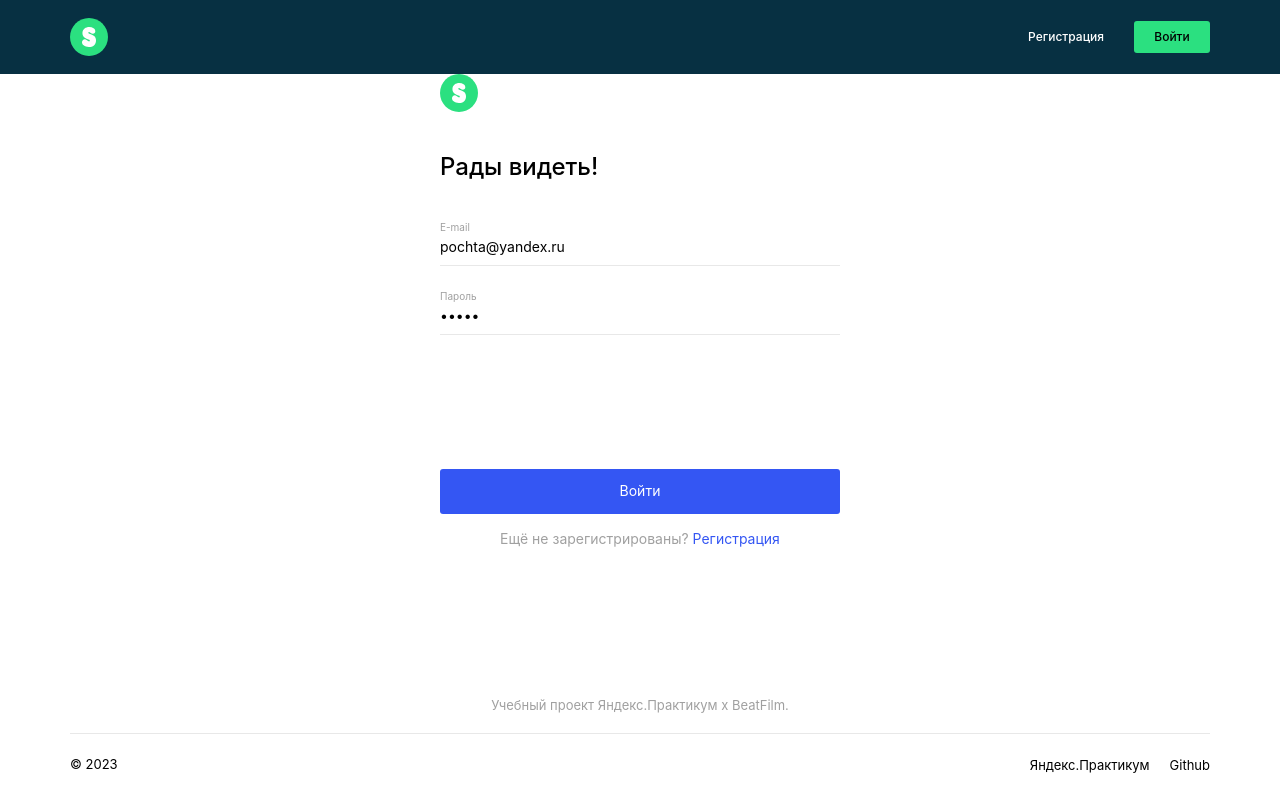
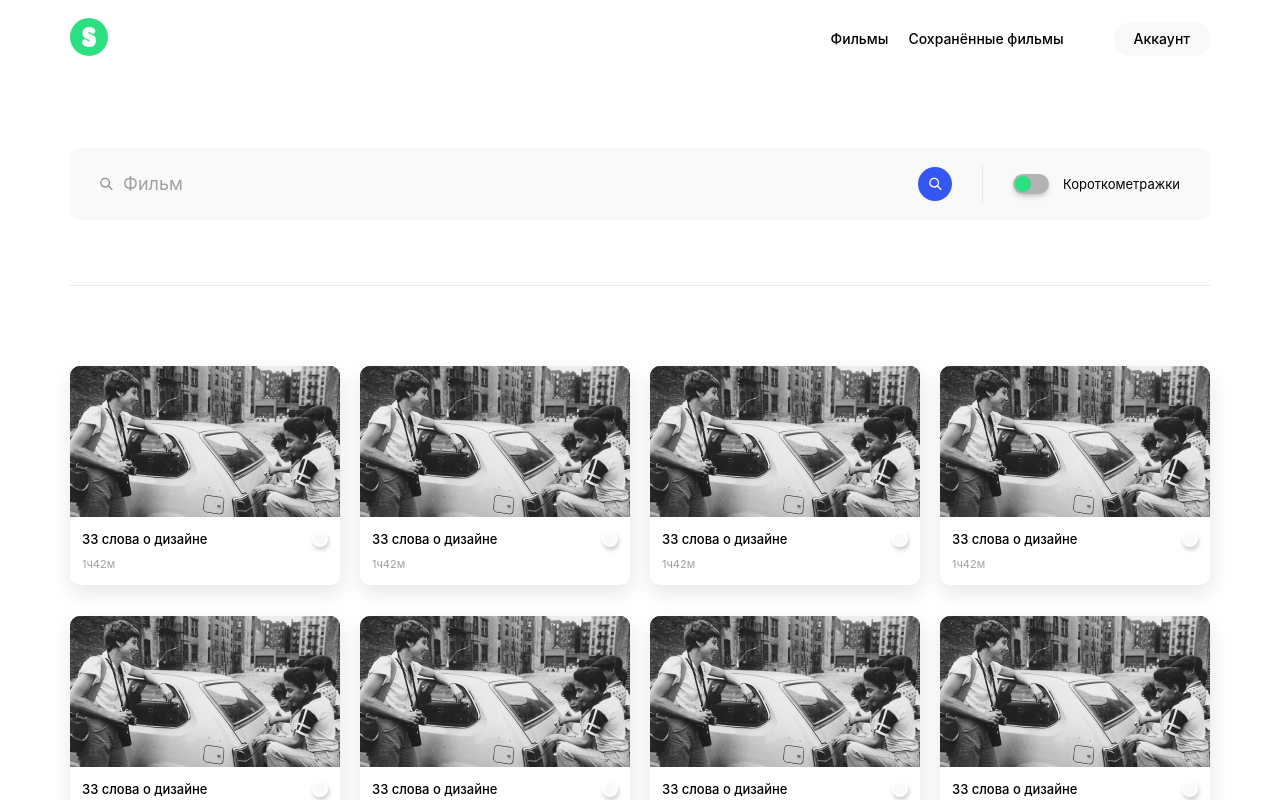
Before and after one commit to Raznex/movies-explorer-frontend, a React (Create React App) app: page /saved-movies in a window 1280 px wide. Shown: the top 800 px of the page. Built offline with nearby package versions, Linux system fonts and the light colour scheme.

Commit message:
Добавил открытие меню

```diff
--- a/package.json
+++ b/package.json
@@ -1,6 +1,7 @@
 {
   "name": "movies-explorer-frontend",
   "version": "0.1.0",
+  "homepage": "/",
   "private": true,
   "dependencies": {
     "@testing-library/jest-dom": "^5.16.5",
--- a/src/components/App/App.js
+++ b/src/components/App/App.js
@@ -1,25 +1,69 @@
 import './App.css';
+import React from "react";
 import Header from "../Header/Header";
 import Login from "../Login/Login";
 import Footer from "../Footer/Footer";
-// import PageNotFound from "../PageNotFound/PageNotFound";
-// import Main from "../Main/Main";
-// import Profile from "../Profile/Profile";
-// import Register from "../Register/Register";
-// import Movies from "../Movies/Movies";
-// import {Routes, Route} from "react-router-dom";
+import PageNotFound from "../PageNotFound/PageNotFound";
+import Main from "../Main/Main";
+import Profile from "../Profile/Profile";
+import Register from "../Register/Register";
+import Movies from "../Movies/Movies";
+import { Routes, Route } from "react-router-dom";
+import SavedMovies from "../SavedMovies/SavedMovies";
+import Navigation from "../Navigation/Navigation";
+// import {Navigate} from "react-router-dom";
 
 function App() {
+  const [isMenuOpen, setIsMenuOpen] = React.useState(false)
+  // const isOpen = isMenuOpen
+
+  function closeMenu () {
+    setIsMenuOpen(false);
+  }
+
   return (
     <div className="App">
-      {/*<PageNotFound/>*/}
-      <Header/>
-      {/*<Main/>*/}
-      {/*<Movies/>*/}
-      {/*<Register/>*/}
-      {/*<Profile/>*/}
-      <Login/>
+      <Header
+      onOpenMenu={() => setIsMenuOpen(true)}
+      />
+      <Routes>
+        <Route
+          path='*'
+          element={<PageNotFound/>}
+        />
+        <Route
+          path="/"
+          element={<Main/>}
+        />
+        <Route
+          path="/signup"
+          element={
+            <Register/>
+          }
+        />
+        <Route
+          path="/signin"
+          element={
+            <Login/>
+          }
+        />
+        <Route
+          path='/movies'
+          element={<Movies/>}
+        />
+        <Route
+          path='/profile'
+          element={<Profile/>}
+        />
+        <Route
+          path='/saved-movies'
+          element={<SavedMovies/>}
+        />
+      </Routes>
       <Footer/>
+      <Navigation
+        isOpen={isMenuOpen}
+        onClose={closeMenu}/>
     </div>
   );
 }
--- a/src/components/Header/Header.css
+++ b/src/components/Header/Header.css
@@ -5,8 +5,23 @@
   padding: 18px 70px;
   box-sizing: border-box;
   overflow: hidden;
+  background-color: #FFFFFF;
+  font-family: "Inter", Arial, sans-serif;
+}
+
+.header__profile {
   background-color: #073042;
+  display: flex;
+  justify-content: space-between;
+  align-items: center;
+  padding: 18px 70px;
+  box-sizing: border-box;
+  overflow: hidden;
   font-family: "Inter", Arial, sans-serif;
+}
+
+.header__hidden {
+  display: none;
 }
 
 .header__image {
@@ -29,8 +44,40 @@
   transition: opacity 0.5s ease-in-out 0s;
 }
 
+.header__nav {
+  display: flex;
+  align-items: center;
+  column-gap: 20px;
+}
+
+.header__navlink {
+  text-decoration: none;
+  color: #000;
+  text-align: right;
+  font-size: 14px;
+  font-style: normal;
+  font-weight: 500;
+  line-height: 18px;
+  padding: 0;
+  margin: 0;
+  opacity: 1;
+  transition: opacity 0.5s ease-in-out 0s;
+}
+
+.header__navlink-account {
+  background-color: #F9F9F9;
+  border-radius: 20px;
+  padding: 8px 20px;
+  margin: 0 0 0 30px;
+}
+
 .header__link:last-of-type {
   margin-right: 0;
+}
+
+.header__navlink:hover {
+  opacity: 0.6;
+  cursor: pointer;
 }
 
 .header__link:hover {
@@ -47,9 +94,37 @@
   height: 32px;
 }
 
+.header__button_menu {
+  background-image: url("../../images/header__menu.svg");
+  background-size: cover;
+  margin: 0;
+  padding: 0;
+  background-repeat: no-repeat;
+  width: 44px;
+  height: 44px;
+  background-color: transparent;
+  border: none;
+  opacity: 1;
+  transition: opacity 0.5s ease-in-out 0s;
+  display: none;
+}
+
+.header__button_menu:hover {
+  opacity: 0.6;
+  cursor: pointer;
+}
+
 @media screen and (max-width: 800px) {
   .header {
     padding: 18px 30px;
+  }
+
+  .header__button_menu {
+    display: block;
+  }
+
+  .header__navlink {
+    display: none;
   }
 }
 
--- a/src/components/Header/Header.js
+++ b/src/components/Header/Header.js
@@ -1,22 +1,35 @@
 import React from 'react';
 import './Header.css'
 import logo from '../../images/header__logo.svg'
-// import { Link, Routes, Route } from 'react-router-dom';
+import {Link, Routes, Route, useLocation, Navigate} from 'react-router-dom';
 
-const Header = () => {
+const Header = ({ onOpenMenu }) => {
+  let location = useLocation();
+
   return (
-    <header className='header'>
-      <img src={logo} alt="Лого" className="header__image"/>
-      <div className="header__container">
-        <button href="" className="header__link">Регистрация</button>
-        <button href="" className="header__link header__link_login">Войти</button>
-        {/*<Routes>*/}
-        {/*  <Route path="/"  element={<Link onClick={onLogout} to="/signin" className="header__link">Выйти</Link>} />*/}
-        {/*  <Route path="/react-mesto-auth"  element={<Link onClick={onLogout} to="/signin" className="header__link">Выйти</Link>} />*/}
-        {/*  <Route path="" element={<Link to="/signup" className="header__register">Регистрация</Link>} />*/}
-        {/*  <Route path="" element={<Link to="/signin" className="header__login">Войти</Link>} />*/}
-        {/*</Routes>*/}
+    <header className={`${(location.pathname !== "/" && location.pathname !== "/movies" && location.pathname !== "/saved-movies" && location.pathname !== "/profile") ? "header__hidden" : (location.pathname === "/" ? "header__profile" : "header")}`}>
+    <Routes>
+        {["/", "/movies", "/saved-movies", "/profile"].map((path) => (
+          <Route path={path} element={<Link to="/"><img className="header__image" src={logo} alt="Movies Explorer" /></Link>} />
+        ))}
+      </Routes>
+      <div className="header__nav">
+        <button className={`header__button_menu`}
+                onClick={onOpenMenu}/>
+        <Routes>
+          {["/movies", "/saved-movies", "/profile"].map((path) => (
+            <Route path={path} element={<>
+              <Link to="/movies" className={`header__navlink`}>Фильмы</Link>
+              <Link to="/saved-movies" className={`header__navlink`}>Сохранённые фильмы</Link>
+              <Link to="/profile" className="header__navlink header__navlink-account">Аккаунт</Link>
+            </>} />
+          ))}
+        </Routes>
       </div>
+      {/*<nav className="header__menu">*/}
+      {/*  <button href="" className="header__link">Регистрация</button>*/}
+      {/*  <button href="" className="header__link header__link_login">Войти</button>*/}
+      {/*  </nav>*/}
     </header>
   );
 };
--- a/src/components/Login/Login.css
+++ b/src/components/Login/Login.css
@@ -1,7 +1,7 @@
 .login {
   font-family: "Inter", Arial, sans-serif;
   background-color: #fff;
-  padding: 0 0 70px;
+  padding: 50px 0 70px;
   margin: 0 auto;
   display: flex;
   flex-direction: column;
@@ -116,13 +116,13 @@
 
 @media screen and (max-width: 800px) {
   .login {
-    padding: 160px 0 232px;
+    padding: 232px 0 232px;
   }
 }
 
 @media screen and (max-width: 550px) {
   .login {
-    padding: 0 30px 20px;
+    padding: 56px 30px 20px;
     align-items: center;
   }
 
--- a/src/components/Main/AboutMe/AboutMe.js
+++ b/src/components/Main/AboutMe/AboutMe.js
@@ -16,7 +16,7 @@ const AboutMe = () => {
             компании «СКБ Контур». После того, как прошёл курс по веб-разработке, начал заниматься фриланс-заказами и
             ушёл с постоянной работы.</p>
           </div>
-          <a href="https://github.com/Raznex" target="_blank" className="about__github">Github</a>
+          <a href="https://github.com/Raznex" rel="noreferrer" target="_blank" className="about__github">Github</a>
         </div>
         <img src={avatar} alt="Ваш аватар" className="about__photo"/>
       </div>
--- a/src/components/Movies/Cards/Cards.css
+++ b/src/components/Movies/Cards/Cards.css
@@ -21,14 +21,14 @@
   margin: 14px 12px;
   display: flex;
   justify-content: space-between;
-  align-items: start;
+  align-items: flex-start;
 }
 
 .card__description {
   display: flex;
   flex-direction: column;
   justify-content: space-between;
-  align-items: start;
+  align-items: flex-start;
 }
 
 .card__name {
--- a/src/components/Movies/SearchForm/SearchForm.css
+++ b/src/components/Movies/SearchForm/SearchForm.css
@@ -15,7 +15,7 @@
 
 .search__searcher {
   display: flex;
-  justify-content: start;
+  justify-content: flex-start;
   padding: 19px 30px 19px 19px;
   align-items: center;
   box-sizing: border-box;
--- /dev/null
+++ b/src/components/Navigation/Navigation.css
@@ -0,0 +1,109 @@
+.navigation {
+  font-family: "Inter", Arial, sans-serif;
+  background-color: rgba(0, 0, 0, 0.5);
+  position: fixed;
+  top: 0;
+  left: 0;
+  width: 100%;
+  height: 100%;
+  display: none;
+}
+
+.navigation__open {
+  display: flex;
+}
+
+.navigation__container {
+  background-color: white;
+  width: 60%;
+  position: fixed;
+  top: 0;
+  right: 0;
+  height: 100%;
+  z-index: 100;
+}
+
+.navigation__menu {
+  display: flex;
+  flex-direction: column;
+  row-gap: 24px;
+  margin: 159px auto 90px;
+  align-items: center;
+}
+
+.navigation__navlink {
+  text-decoration: none;
+  color: #000;
+  text-align: center;
+  font-size: 18px;
+  font-style: normal;
+  font-weight: 500;
+  line-height: normal;
+  opacity: 1;
+  transition: opacity 0.5s ease-in-out 0s;
+  display: inline-block;
+  width: max-content;
+}
+
+.navigation__button_close {
+  background-size: cover;
+  margin: 0;
+  padding: 0;
+  background-repeat: no-repeat;
+  background-image: url("../../images/close__menu.svg");
+  width: 44px;
+  height: 44px;
+  background-color: transparent;
+  border: none;
+  opacity: 1;
+  transition: opacity 0.5s ease-in-out 0s;
+  position: absolute;
+  top: 22px;
+  right: 22px;
+}
+
+.navigation__account {
+  text-decoration: none;
+  color: #000;
+  text-align: center;
+  font-size: 14px;
+  font-style: normal;
+  font-weight: 500;
+  line-height: 16px;
+  padding: 8px 20px;
+  background-color: #F9F9F9;
+  border-radius: 20px;
+  margin-top: 600px;
+}
+
+.navigation__button_close:hover {
+  opacity: 0.6;
+  cursor: pointer;
+}
+
+.navigation__navlink:hover {
+  opacity: 0.6;
+  cursor: pointer;
+}
+
+.navigation__navlink_active {
+  border-bottom: 2px solid black;
+  padding-bottom: 5px;
+}
+
+@media screen and (max-width: 500px) {
+  .navigation__container {
+    width: 100%;
+  }
+
+  .navigation__close {
+    top: 13px;
+    right: 13px;
+    width: 30px;
+    height: 30px;
+  }
+
+  .navigation__account {
+    margin-top: 400px;
+  }
+}
--- /dev/null
+++ b/src/components/Navigation/Navigation.js
@@ -0,0 +1,30 @@
+import React from 'react';
+import './Navigation.css'
+import {Link, Route, Routes, useLocation} from "react-router-dom";
+
+const Navigation = ({ isOpen, onClose }) => {
+  let location = useLocation();
+
+  return (
+    <section className={`navigation ${isOpen && 'navigation__open'}`}>
+      <div className="navigation__container">
+        <button className="navigation__button_close"
+        onClick={onClose}/>
+        <nav className="navigation__menu">
+        <Routes>
+          {["/movies", "/saved-movies", "/profile"].map((path) => (
+            <Route path={path} element={<>
+              <Link to="/" className={`navigation__navlink ${(location.pathname === "/") ? "navigation__navlink_active" : ""}`}>Главная</Link>
+              <Link to="/movies" className={`navigation__navlink ${(location.pathname === "/movies") ? "navigation__navlink_active" : ""}`}>Фильмы</Link>
+              <Link to="/saved-movies" className={`navigation__navlink ${(location.pathname === "/saved-movies") ? "navigation__navlink_active" : ""}`}>Сохранённые фильмы</Link>
+              <Link to="/profile" className={`navigation__account`}>Аккаунт</Link>
+            </>} />
+          ))}
+        </Routes>
+        </nav>
+      </div>
+    </section>
+  );
+};
+
+export default Navigation;
--- a/src/components/Register/Register.css
+++ b/src/components/Register/Register.css
@@ -1,7 +1,7 @@
 .register {
   font-family: "Inter", Arial, sans-serif;
   background-color: #fff;
-  padding: 0 0 70px;
+  padding: 50px 0 70px;
   margin: 0 auto;
   display: flex;
   flex-direction: column;
@@ -116,13 +116,13 @@
 
 @media screen and (max-width: 800px) {
   .register {
-    padding: 160px 0 232px;
+    padding: 232px 0 232px;
   }
 }
 
 @media screen and (max-width: 550px) {
   .register {
-    padding: 0 30px 20px;
+    padding: 56px 30px 20px;
     align-items: center;
   }
 
--- a/src/index.js
+++ b/src/index.js
@@ -3,14 +3,14 @@ import ReactDOM from 'react-dom/client';
 import './index.css';
 import App from './components/App/App';
 import reportWebVitals from './reportWebVitals';
-// import {BrowserRouter} from "react-router-dom";
+import {BrowserRouter} from "react-router-dom";
 
 const root = ReactDOM.createRoot(document.getElementById('root'));
 root.render(
   <React.StrictMode>
-    {/*<BrowserRouter>*/}
+    <BrowserRouter>
       <App/>
-    {/*</BrowserRouter>*/}
+    </BrowserRouter>
   </React.StrictMode>
 );
 
```
Also changed, not shown: src/images/close__menu.svg (added), src/images/header__menu.svg (added).
